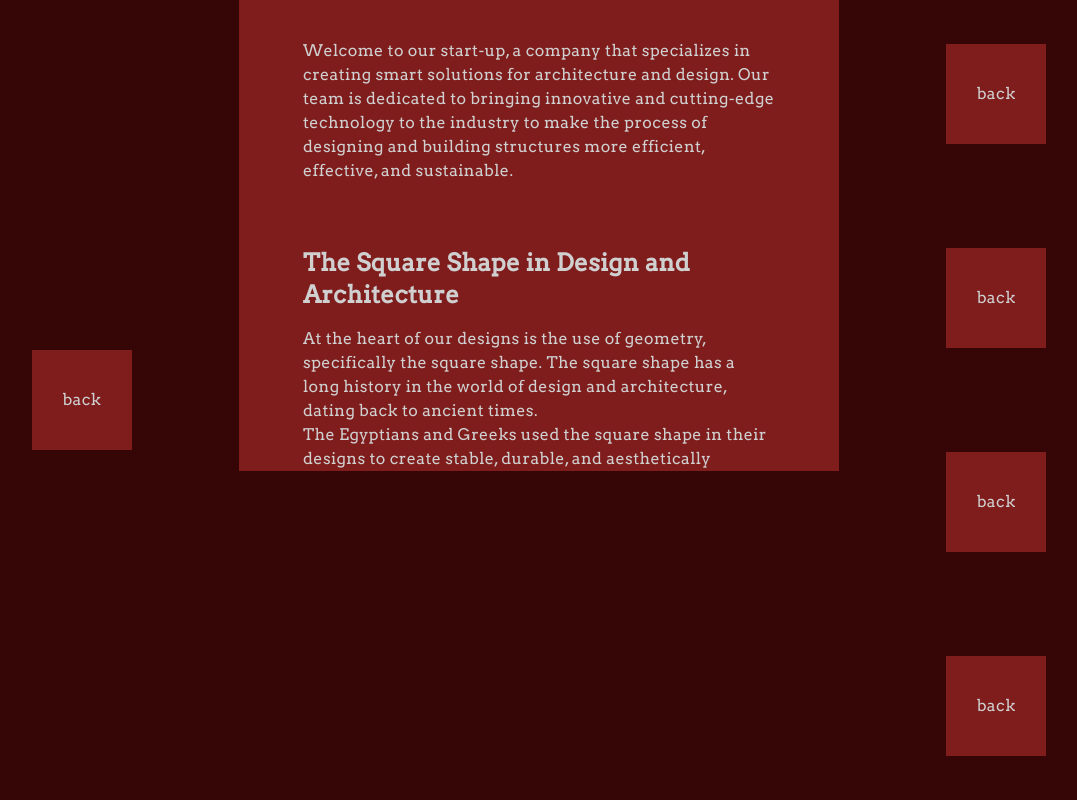
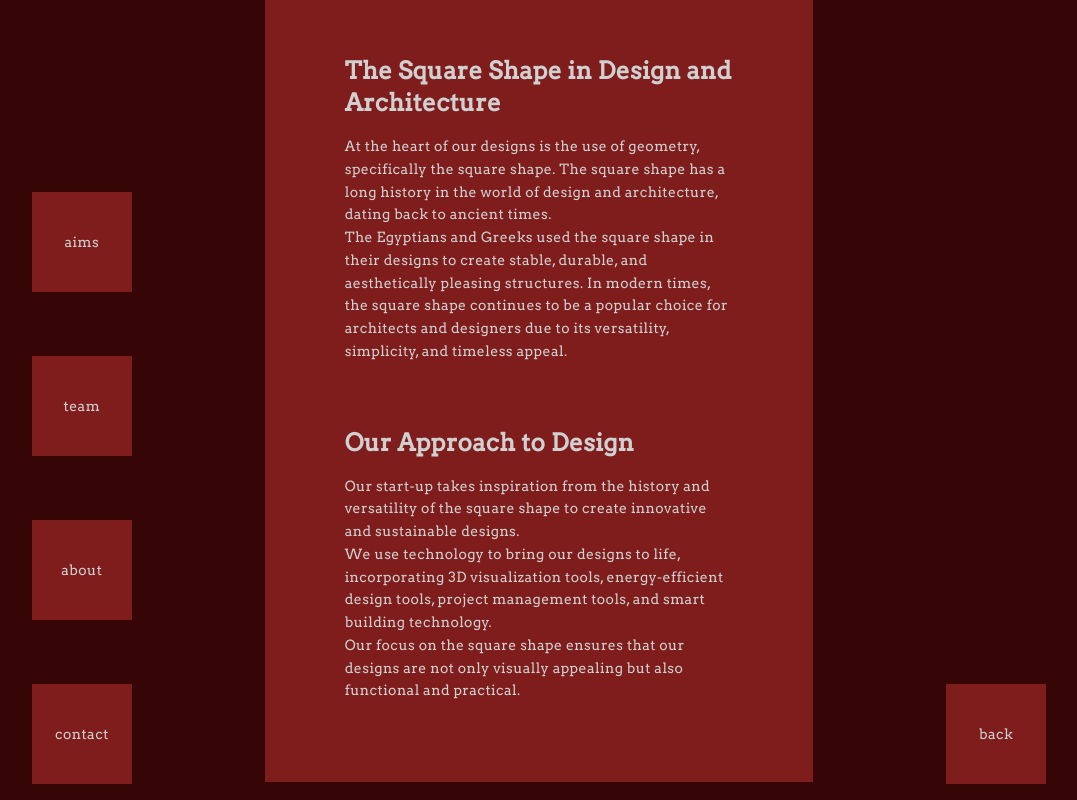
Before and after one commit to vitorjaguat/landing-square, a Next.js app: page /us in a window 1280 px wide. Shown: the whole page, without its empty margins (101-1178 px from the left). Built offline with nearby package versions, Linux system fonts and the light colour scheme.

Commit message:
finish us page

```diff
--- a/src/components/Box.jsx
+++ b/src/components/Box.jsx
@@ -200,7 +200,7 @@ export default function Box() {
             y: Math.random() * 1200 - 600,
             opacity: 0,
           }}
-          onClick={() => router.push('/challenges')}
+          onClick={() => router.push('/aims')}
         >
           aims
         </motion.div>
@@ -426,9 +426,9 @@ export default function Box() {
             y: Math.random() * 1200 - 600,
             opacity: 0,
           }}
-          onClick={() => router.push('/challenges')}
+          onClick={() => router.push('/team')}
         >
-          challenges
+          team
         </motion.div>
         <motion.div
           initial={{
--- a/src/pages/challenges.jsx
+++ /dev/null
@@ -1,3 +0,0 @@
-export default function challenges() {
-  return <div>challenges</div>;
-}
--- /dev/null
+++ b/src/pages/team.jsx
@@ -0,0 +1,5 @@
+export default function Team() {
+  return (
+
+  )
+}
--- a/src/pages/us.jsx
+++ b/src/pages/us.jsx
@@ -1,20 +1,46 @@
 import Link from 'next/link';
+import { useRouter } from 'next/router';
+import { TbWaveSquare, TbChartBubble } from 'react-icons/tb';
 
 export default function us() {
+  const router = useRouter();
+
   return (
     <div className='h-screen w-screen grid grid-rows-7 md:grid-cols-7'>
-      <div className='flex items-center md:h-screen justify-center row-span-2 md:col-span-2'>
-        <Link href='/'>
-          <div className='w-[100px] h-[100px] bg-red-900 hover:bg-red-800  flex items-center justify-center'>
-            back
-          </div>
-        </Link>
+      <div className='flex justify-center h-full md:h-screen row-span-2 md:col-span-2'>
+        <div className='w-screen md:h-screen md:w-full flex md:flex-col gap-4 justify-around md:items-center md:gap-16 py-[15%] md:fixed'>
+          <Link href='/aims'>
+            <div className='w-[100px] h-[100px] bg-red-900 hover:bg-red-800  flex items-center justify-center text-sm cursor-pointer'>
+              aims
+            </div>
+          </Link>
+          <Link href='/team'>
+            <div className='w-[100px] h-[100px] bg-red-900 hover:bg-red-800  flex items-center justify-center text-sm cursor-pointer'>
+              team
+            </div>
+          </Link>
+          <Link href='/about'>
+            <div className='w-[100px] h-[100px] bg-red-900 hover:bg-red-800  flex items-center justify-center text-sm cursor-pointer'>
+              about
+            </div>
+          </Link>
+          <Link href='/contact'>
+            <div className='w-[100px] h-[100px] bg-red-900 hover:bg-red-800  flex items-center justify-center text-sm cursor-pointer'>
+              contact
+            </div>
+          </Link>
+        </div>
       </div>
 
+      {/* h-[300px] sm:h-[400px] md:h-[500px] lg:h-[600px] w-[300px] sm:w-[400px] md:w-[500px] md:min-w-[500px] lg:w-[600px] lg:min-w-[600px] */}
+
       <div className='row-span-3 md:col-span-3 flex items-center justify-center'>
-        <div className='h-[300px] sm:h-[400px] md:h-[500px] lg:h-[600px] w-[300px] sm:w-[400px] md:w-[500px] md:min-w-[500px] lg:w-[600px] lg:min-w-[600px] overflow-scroll bg-red-900 p-16'>
-          <h2 className='pb-16'>Square Wave</h2>
-          <p className='pb-16'>
+        <div className='overflow-scroll bg-red-900 p-20 text-sm  md:text-md leading-relaxed'>
+          <div className='flex justify-center mx-auto text-center pb-16'>
+            <TbWaveSquare size={50} />
+          </div>
+          <h2 className='pb-12 md:pb-16 text-center text-3xl'>square wave</h2>
+          <p className='pb-12 md:pb-16'>
             Welcome to our start-up, a company that specializes in creating
             smart solutions for architecture and design. Our team is dedicated
             to bringing innovative and cutting-edge technology to the industry
@@ -25,7 +51,7 @@ export default function us() {
           <h2 className='pb-4 text-2xl'>
             The Square Shape in Design and Architecture
           </h2>
-          <ul className='pb-16'>
+          <ul className='pb-12 md:pb-16'>
             <li>
               At the heart of our designs is the use of geometry, specifically
               the square shape. The square shape has a long history in the world
@@ -59,28 +85,33 @@ export default function us() {
         </div>
       </div>
 
-      <div className='h-full sm:row-span-2 md:col-span-2 md:h-screen'>
-        <div className='w-screen md:h-screen md:w-full flex md:flex-col gap-4 justify-around md:items-center'>
+      {/* <div className='flex justify-center h-full md:h-screen row-span-2 md:col-span-2'>
+        <Link
+          href='/'
+          className='fixed flex flex-col items-center w-[100px] h-[100px]'
+        >
+          <div className='w-[100px] h-[100px] bg-red-900 hover:bg-red-800  flex flex-col items-center justify-center'>
+            <div className='text-sm'>back</div>
+          </div>
+        </Link>
+      </div> */}
+
+      <div className='flex justify-center h-full md:h-screen row-span-2 md:col-span-2'>
+        <div className='w-screen md:h-screen md:w-full flex md:flex-col gap-4 justify-around md:items-center md:gap-16 py-[15%] md:fixed'>
           <Link href=''>
-            <div className='w-[100px] h-[100px] bg-red-900 hover:bg-red-800  flex items-center justify-center'>
+            <div className='w-[100px] h-[100px] items-center justify-center text-sm invisible'></div>
+          </Link>
+          <Link href=''>
+            <div className='w-[100px] h-[100px] flex items-center justify-center text-sm invisible'></div>
+          </Link>
+          <Link href=''>
+            <div className='w-[100px] h-[100px] flex items-center justify-center text-sm invisible'></div>
+          </Link>
+          <div onClick={() => router.back()}>
+            <div className='w-[100px] h-[100px] bg-red-900 hover:bg-red-800  flex items-center justify-center text-sm cursor-pointer'>
               back
             </div>
-          </Link>
-          <Link href=''>
-            <div className='w-[100px] h-[100px] bg-red-900 hover:bg-red-800  flex items-center justify-center'>
-              back
-            </div>
-          </Link>
-          <Link href=''>
-            <div className='w-[100px] h-[100px] bg-red-900 hover:bg-red-800  flex items-center justify-center'>
-              back
-            </div>
-          </Link>
-          <Link href=''>
-            <div className='w-[100px] h-[100px] bg-red-900 hover:bg-red-800  flex items-center justify-center'>
-              back
-            </div>
-          </Link>
+          </div>
         </div>
       </div>
     </div>
```
